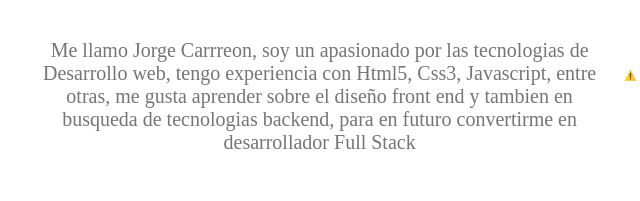
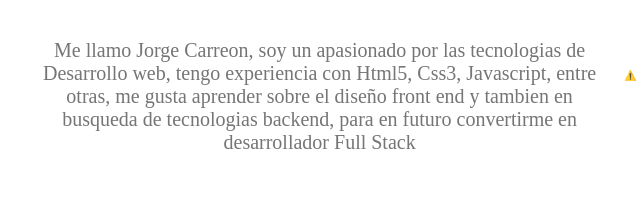
Before and after one commit to jorgejaziel/Mi-portafolio, a plain HTML site: page index.html in a window 1280 px wide. Shown: the part 208-409 px from the top of the page, 36-676 px from the left. Drawn offline with nearby package versions, Linux system fonts and the light colour scheme; no server answers.

Commit message:
Errores de sintaxis

```diff
--- a/index.html
+++ b/index.html
@@ -36,7 +36,7 @@
 
                 <div class="quiensoy-contenido">
                     <h2>Hola a todos</h2>
-                    <p>Me llamo Jorge Carrreon, soy un apasionado por las tecnologias de Desarrollo web, tengo experiencia con Html5, Css3, Javascript, entre otras, me gusta aprender sobre el diseño front end y tambien en busqueda de tecnologias backend, para en futuro convertirme en desarrollador Full Stack</p>
+                    <p>Me llamo Jorge Carreon, soy un apasionado por las tecnologias de Desarrollo web, tengo experiencia con Html5, Css3, Javascript, entre otras, me gusta aprender sobre el diseño front end y tambien en busqueda de tecnologias backend, para en futuro convertirme en desarrollador Full Stack</p>
                     <div class="redes-sociales">
                         <nav class="contactos">
                             <a href="https:/www.github.com/jorgejaziel">
```
